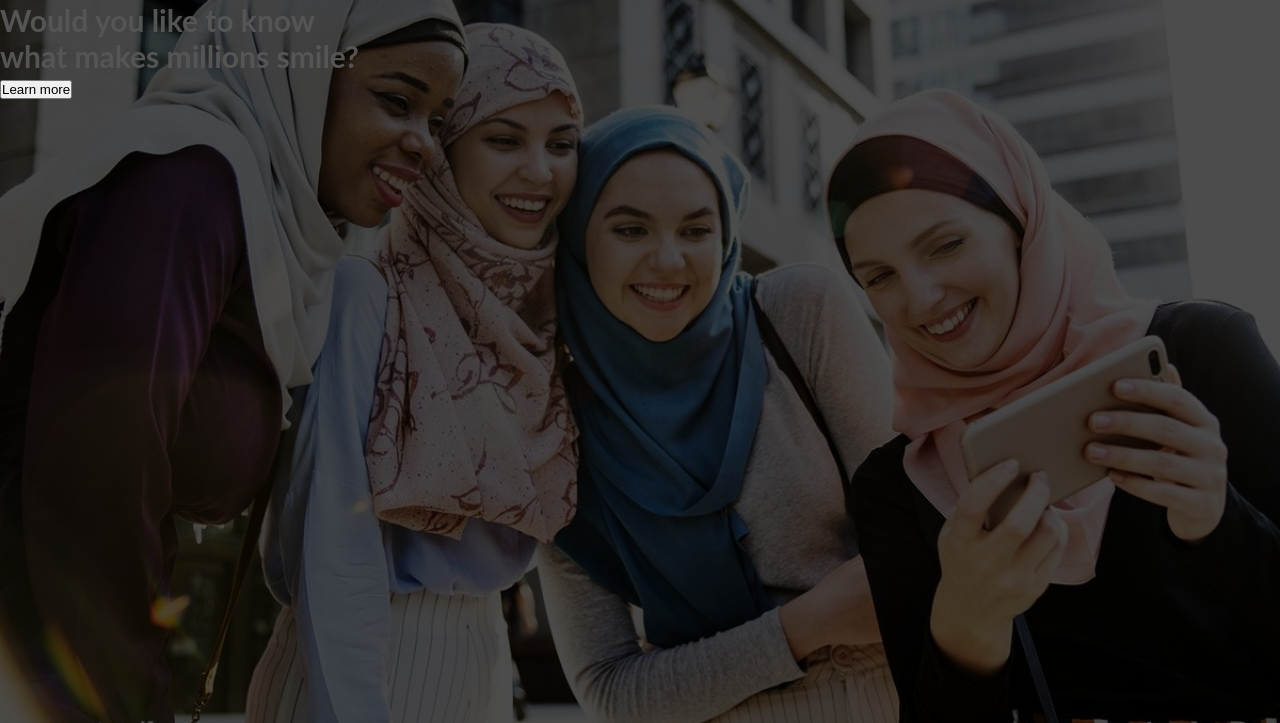
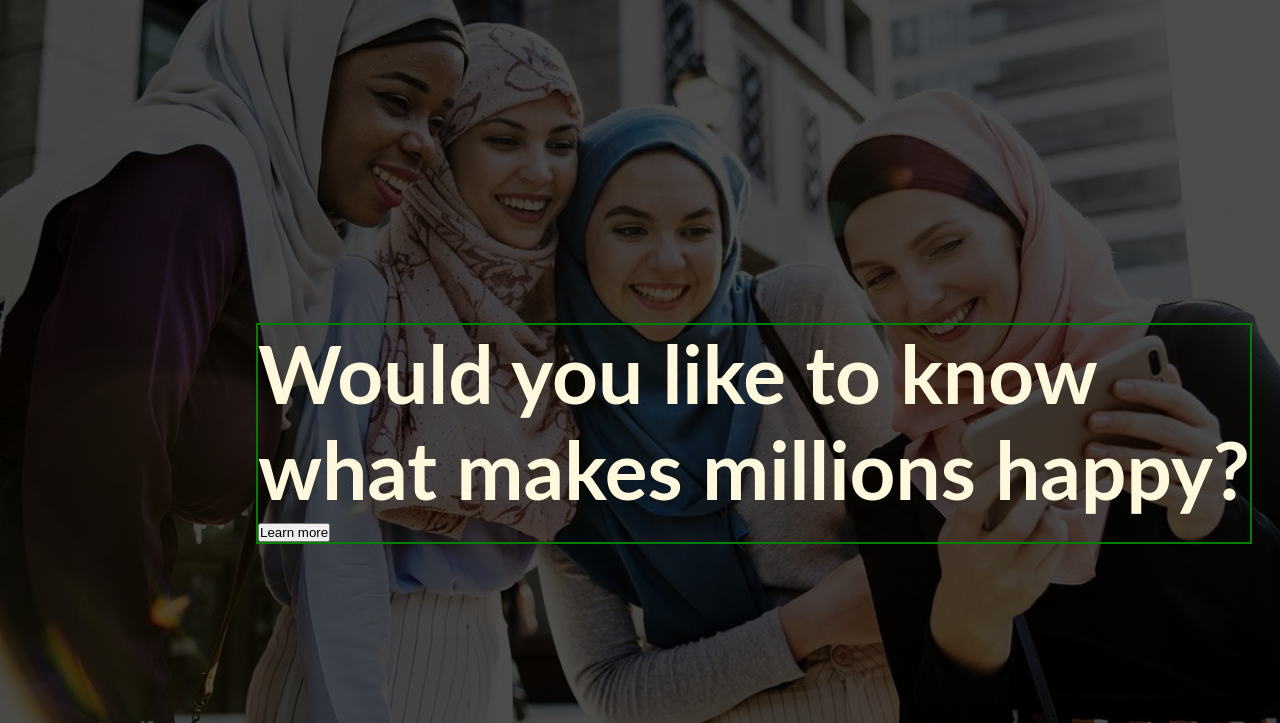
Before and after one commit to JasonTHolmes/masjid-website, a plain HTML site: page index.html in a window 1280 px wide. Shown: the part 77-800 px from the top of the page. Drawn offline with Linux system fonts and the light colour scheme.

Commit message:
editing the main H1 and other elements

```diff
--- a/index.html
+++ b/index.html
@@ -23,8 +23,8 @@
             </div>
         </nav>
 
-        <div>
-            <h2>Would you like to know <br /> what makes millions smile?</h2>
+        <div class="header-text">
+            <h2>Would you like to know <br /> what makes millions happy?</h2>
             <button>Learn more</button>
         </div>
 
```
